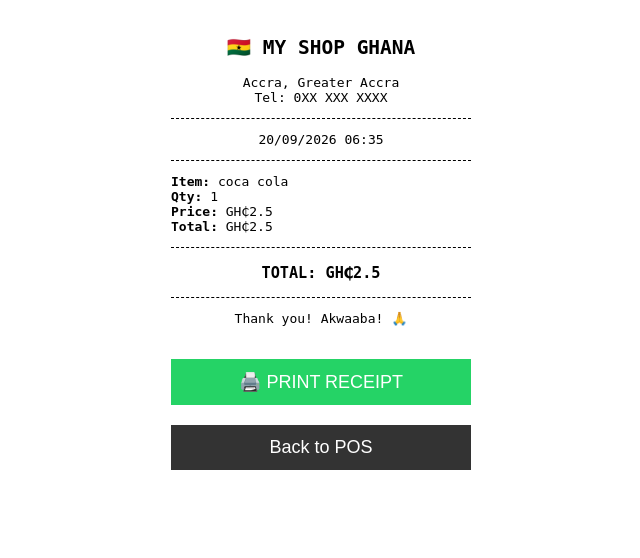
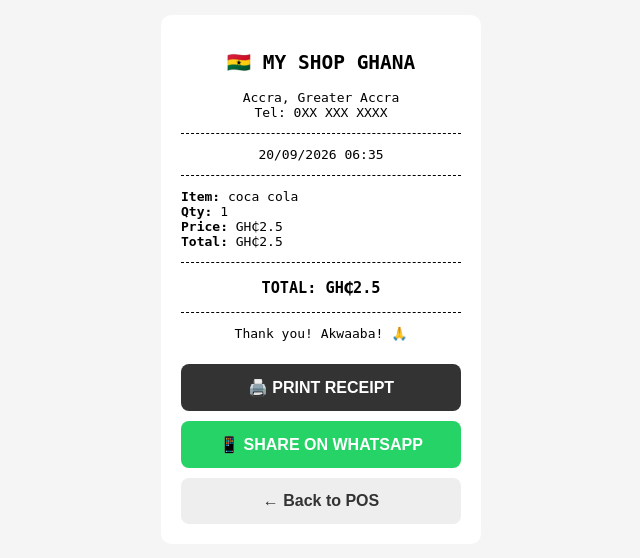
Before and after one commit to Zacharia-code/us-shop-pos, a Flask app: page /receipt in a window 1280 px wide. Shown: the top 558 px of the page, without its empty margins (319-959 px from the left). Run offline with Flask 3, Linux system fonts and the light colour scheme.

Commit message:
Enhance receipt layout and add WhatsApp share button

```diff
--- a/templates/receipt.html
+++ b/templates/receipt.html
@@ -2,15 +2,21 @@
 <html>
 <head>
 <title>Receipt - GHANA</title>
+<meta name="viewport" content="width=device-width, initial-scale=1">
 <style>
-body{font-family:monospace; max-width:300px; margin:auto; padding:20px}
+body{font-family:monospace; max-width:320px; margin:auto; padding:15px; background:#f5f5f5}
+.card{background:white; padding:20px; border-radius:10px}
 .center{text-align:center}
 .line{border-top:1px dashed #000; margin:10px 0}
-button{background:#25D366; color:white; border:none; padding:12px; width:100%; font-size:18px; margin-top:20px}
-@media print{button{display:none}}
+button{border:none; padding:14px; width:100%; font-size:16px; margin-top:10px; border-radius:8px; font-weight:bold; cursor:pointer}
+.btn-print{background:#333; color:white}
+.btn-whatsapp{background:#25D366; color:white}
+.btn-back{background:#eee; color:#333}
+@media print{.no-print{display:none} body{background:white}}
 </style>
 </head>
 <body>
+<div class="card">
 <div class="center">
 <h2>🇬🇭 MY SHOP GHANA</h2>
 <p>Accra, Greater Accra<br>Tel: 0XX XXX XXXX</p>
@@ -26,7 +32,20 @@ button{background:#25D366; color:white; border:none; padding:12px; width:100%; f
 <h3 class="center">TOTAL: GH₵{{ sale.total }}</h3>
 <div class="line"></div>
 <p class="center">Thank you! Akwaaba! 🙏</p>
-<button onclick="window.print()">🖨️ PRINT RECEIPT</button>
-<button onclick="window.location='/?currency=GHS'" style="background:#333">Back to POS</button>
+
+<div class="no-print">
+<button class="btn-print" onclick="window.print()">🖨️ PRINT RECEIPT</button>
+<button class="btn-whatsapp" id="waBtn">📱 SHARE ON WHATSAPP</button>
+<button class="btn-back" onclick="window.location='/?currency=GHS'">← Back to POS</button>
+</div>
+</div>
+
+<script>
+const sale = {{ sale | tojson }};
+const text = `🧾 *MY SHOP GHANA*%0A📍 Accra%0A----------------%0AItem: ${sale.product}%0AQty: ${sale.qty}%0APrice: GH₵${sale.price}%0A*TOTAL: GH₵${sale.total}*%0A----------------%0AThank you! Akwaaba! 🙏`;
+document.getElementById('waBtn').onclick = function(){
+  window.open(`https://wa.me/?text=${text}`, '_blank');
+}
+</script>
 </body>
 </html>
```
